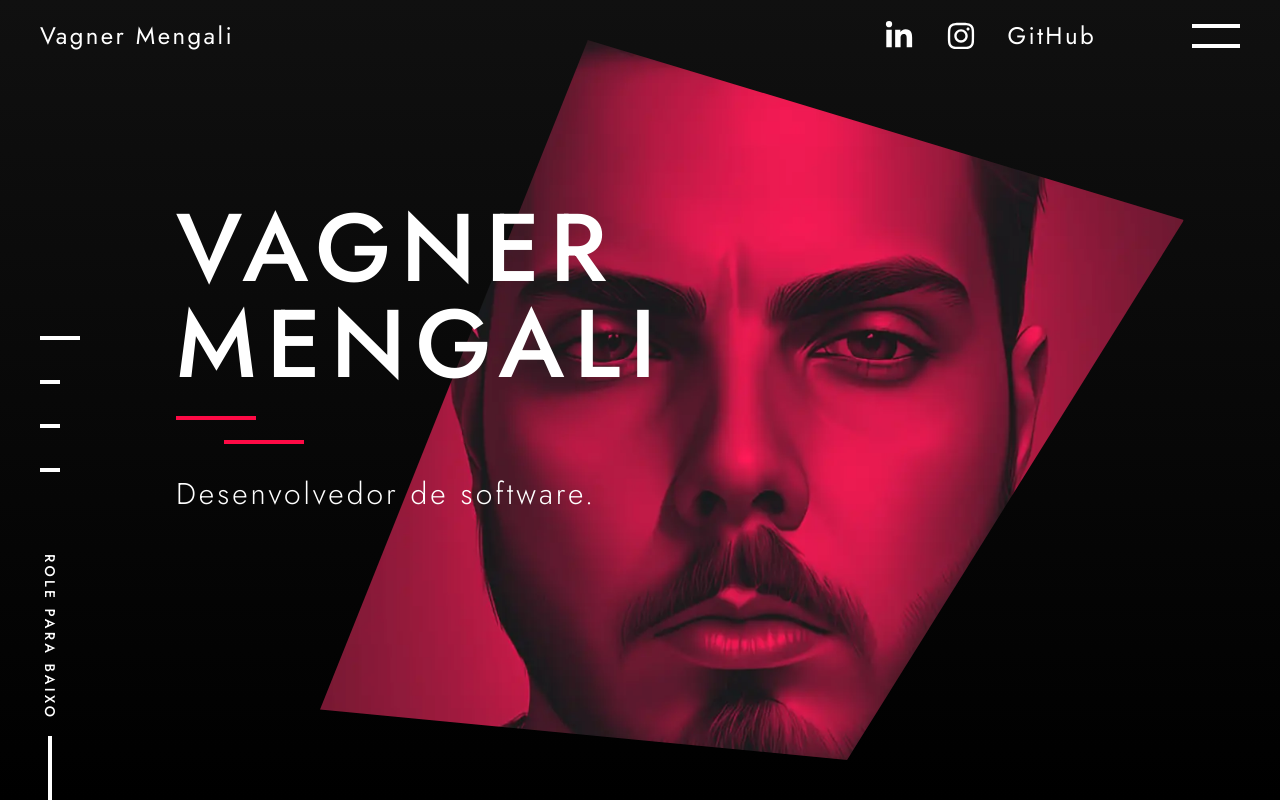
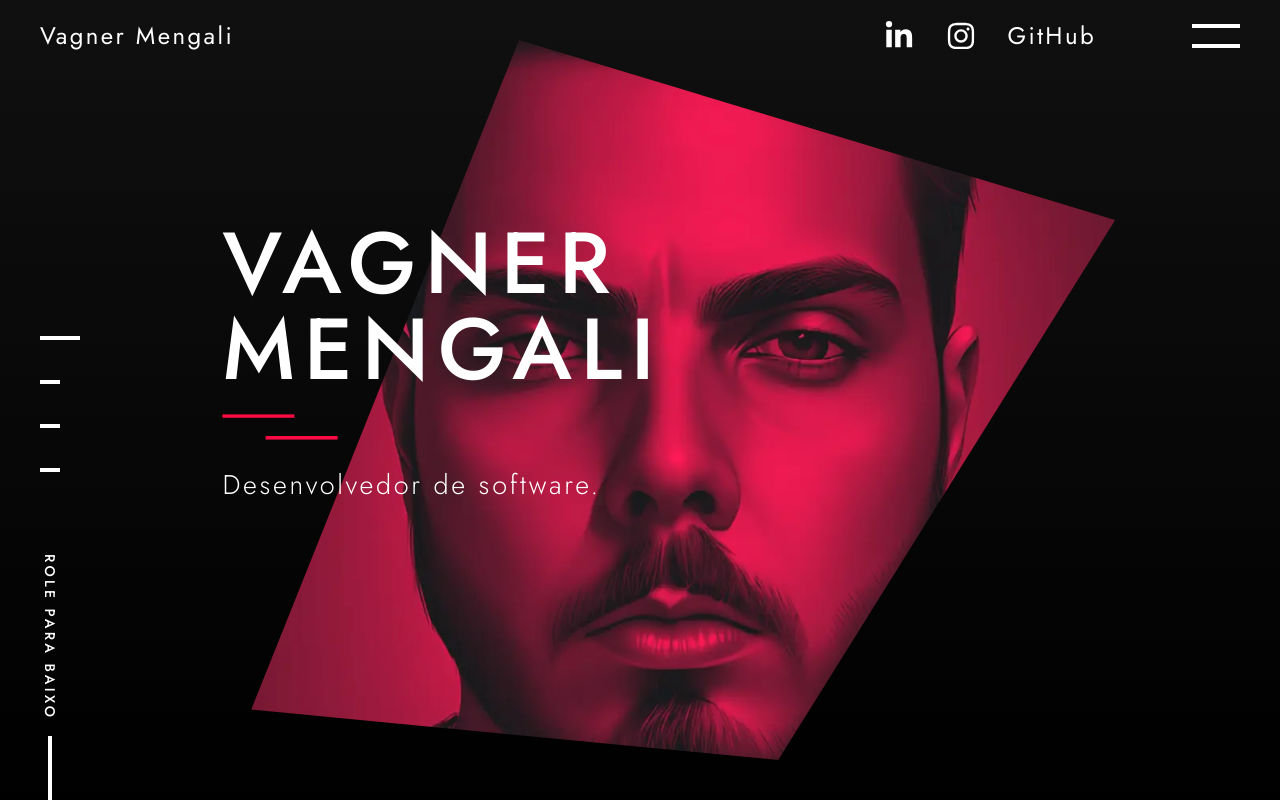
Before and after one commit to vagnermengali/developer-purple-portfolio, a Next.js app: page / in a window 1280 px wide. Built offline with nearby package versions, Linux system fonts and the light colour scheme.

Commit message:
feat: add new animation

```diff
--- a/src/components/Templates/TemplateSlideVertical/PresetScroll/index.tsx
+++ b/src/components/Templates/TemplateSlideVertical/PresetScroll/index.tsx
@@ -40,11 +40,11 @@ const TemplateSlideVertical = ({
   return (
     <section className={`${home ? 'justify-center' : 'justify-start sm:justify-center'} w-screen h-dvh overflow-hidden flex items-end flex-col justify-start sm:justify-center relative`}>
       <motion.div
-        className="flex justify-end sm:justify-center my-0 mx-auto sm:mx-0"
-        initial={{ height: "100%", width: "100%" }}
+        className="flex justify-end sm:justify-center my-0 mx-auto sm:mx-0 w-full h-full"
+        initial={{ scaleX: 1, scaleY: 1 }}
         whileInView={{
-          width: home ? "90%" : isMobile ? "100%" : "78%",
-          height: home ? "90%" : isMobile ? "65%" : "75%"
+          scaleX: home ? .9 : isMobile ? 1 : .75,
+          scaleY: home ? .9 : isMobile ? .65 : .75
         }}
         transition={{
           duration: home ? 1.3 : 1,
```
